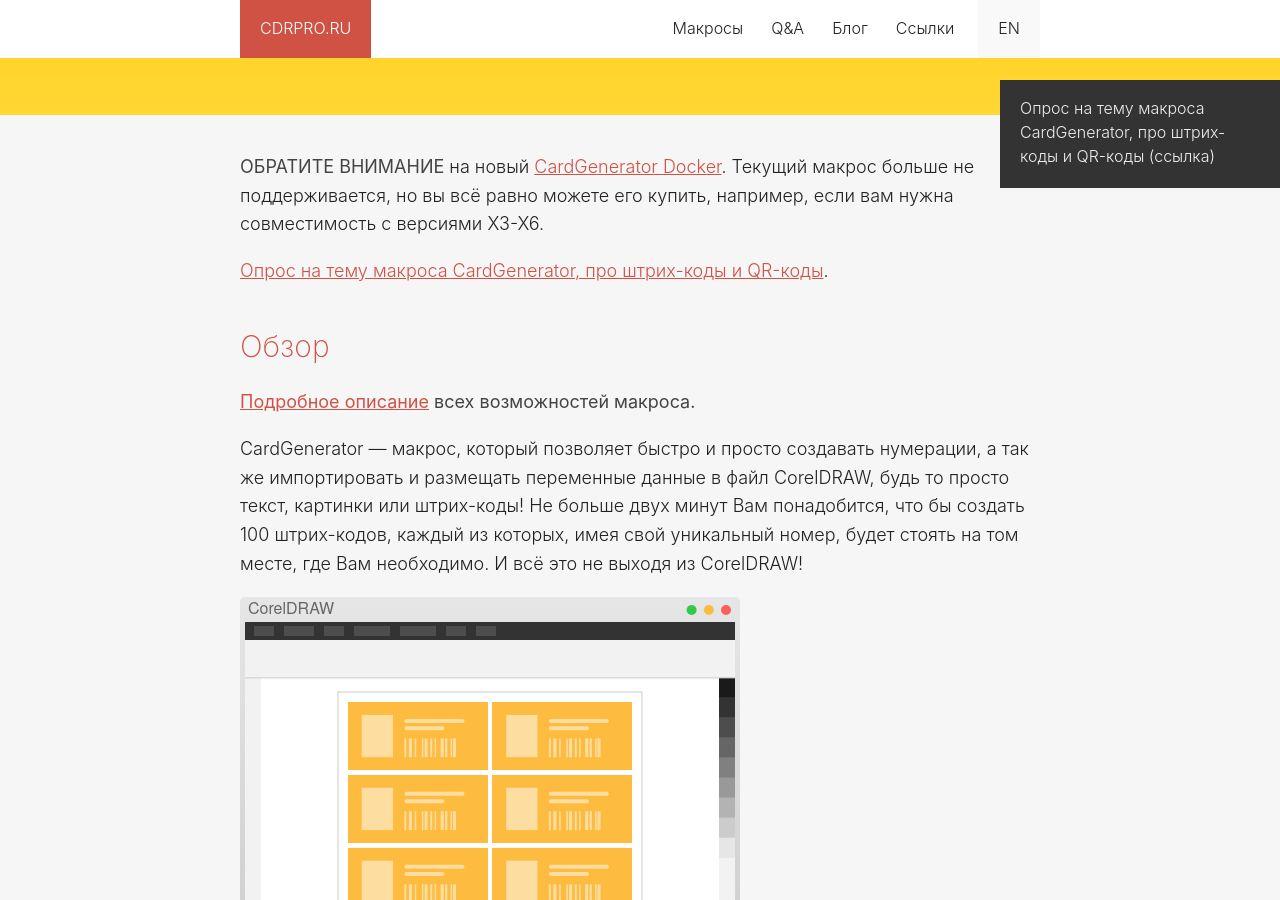
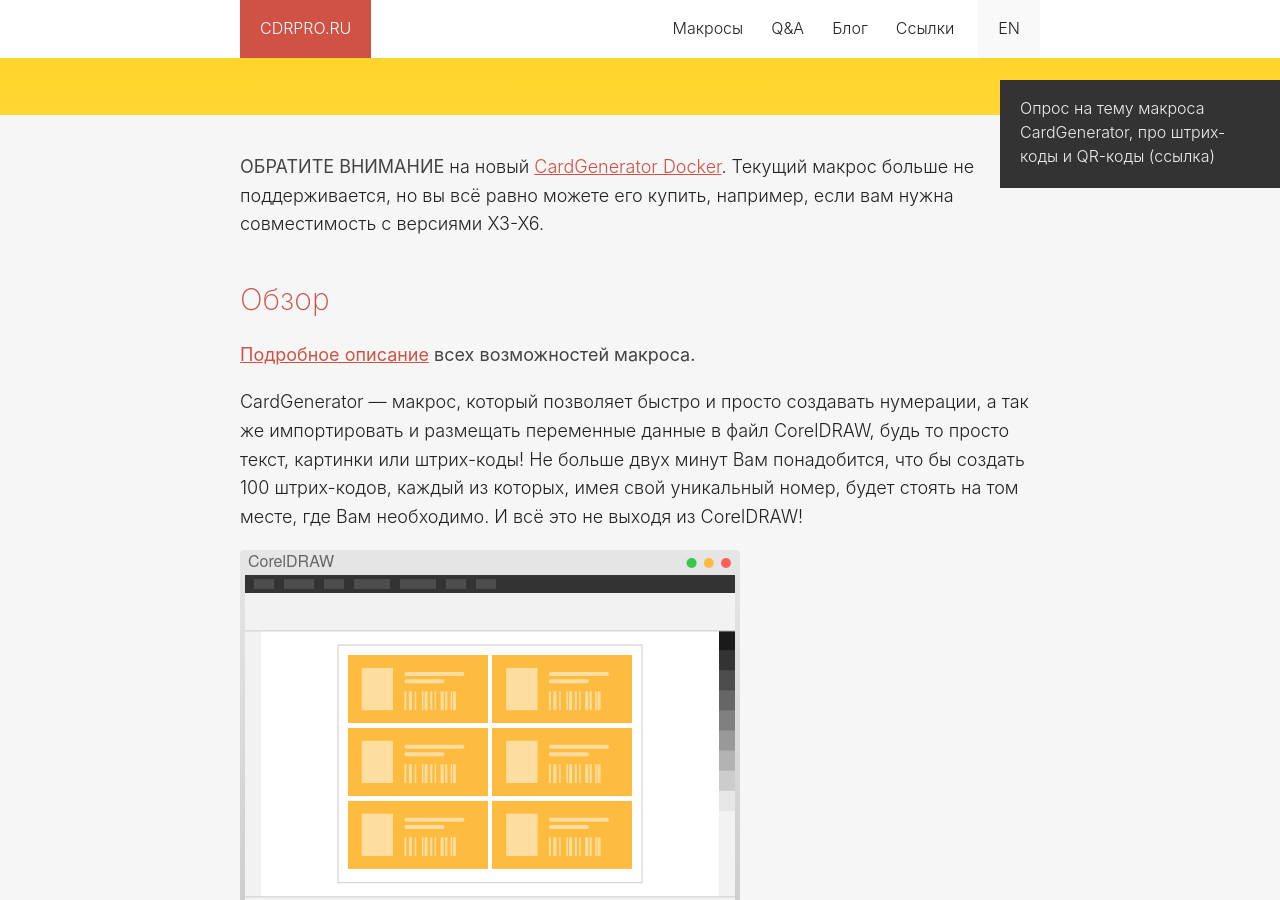
Before and after one commit to cdrpro/cdrpro.github.io, a Jekyll site: the page built from _macros/ru/cardgenerator.md, in a window 1280 px wide and 900 px high, scrolled down 303 px. Built offline with Jekyll 4.4.1, drawn with Linux system fonts in a browser that asks for light colours.

Commit message:
Updated CardGenerator page

```diff
--- a/_macros/ru/cardgenerator.md
+++ b/_macros/ru/cardgenerator.md
@@ -13,8 +13,6 @@ color: "#ffcc00"
 **ОБРАТИТЕ ВНИМАНИЕ** на новый [CardGenerator Docker](/macros/cardgenerator-docker/).
 Текущий макрос больше не поддерживается, но вы всё равно можете его купить,
 например, если вам нужна совместимость с версиями X3-X6.
-
-[Опрос на тему макроса CardGenerator, про штрих-коды и QR-коды](https://goo.gl/forms/QPV3iYIQi1OIaqM62).
 
 ## Обзор
 
```
